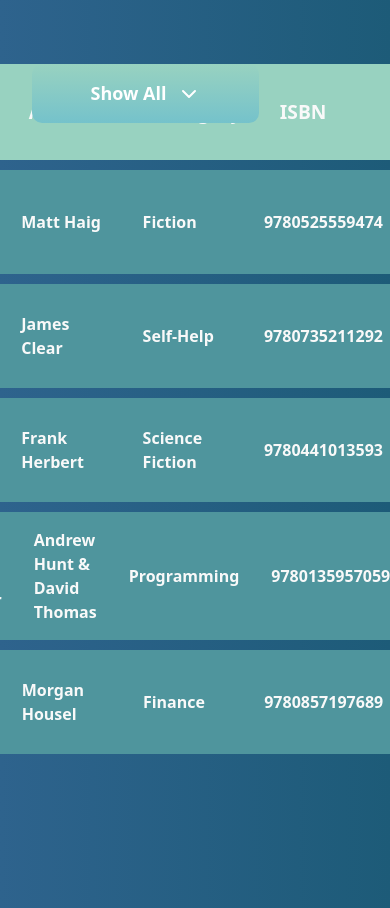
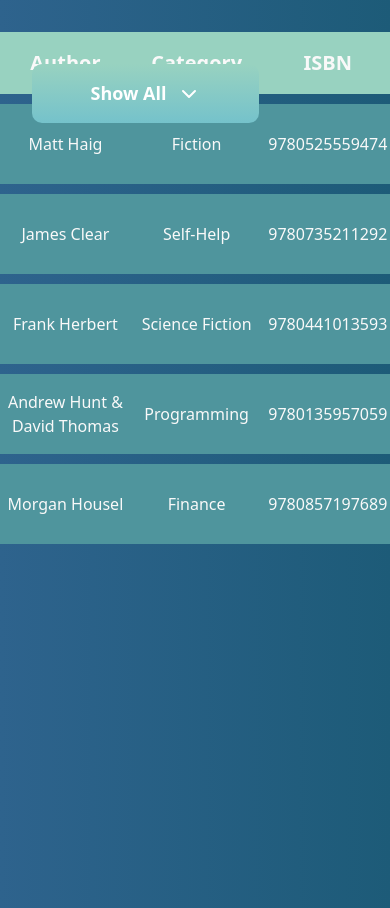
Before and after one commit to ElizaCalmau/books-dashboard-app, a React (Vite) app: page / in a window 390 px wide. Shown: the top 908 px of the page. Built offline with nearby package versions, Linux system fonts and the light colour scheme; data requests are answered from the project's data file.

Commit message:
added responsive styles for Table

```diff
--- a/src/components/Table/Table.module.scss
+++ b/src/components/Table/Table.module.scss
@@ -1,44 +1,49 @@
 @import "../../index.css";
 .table {
-  margin: 2em;
-  min-width: 70%;
-  display: flex;
   flex-direction: column;
-    .tableHeadRow{
+  table-layout: fixed;
+  width: 100%;
+  border-collapse: collapse;
+    th, td{
+      overflow: hidden;
+      text-overflow: ellipsis;
+      white-space: wrap;
+    }
+    .tableHeadRow, .tableBodyRow{
       display: flex;
       align-items: center;
+      justify-content: start;
       width: 100%;
       background-color: var(--table-header-color);
       border-radius: 10px;
-      .tableHeadItem {
-        padding: 1em;
-        flex: 1;
-        text-align: left;
-        font-size: 1.2em;
-      }
+      padding: 0 8px;
+      box-sizing: border-box;
     }
-
-    .tableRow{
-      display: flex;
-      align-items: center;
-      justify-content: space-between;
-      margin: 10px 0 10px;
+    .tableHeadItem, .tableDataItem {
+      padding: 16px 4px;
+      flex: 1;
+      text-align: center;
+      font-size: 20px;
+        @media (min-width: 1024px) {
+          font-size: 18px;
+        }
+    }
+    .tableBodyRow{
+      margin: 10px 0;
       width: 100%;
       background: var(--table-row-color);
-      border-radius: 10px;
       transition: all 0.4s ease-in-out;
       &:hover {
         background: var(--table-row-hover);
       }
       .tableDataItem{
-        padding: 1em;
-        flex: 1;
-        text-align: left;
-        font-weight: bold;
+        font-size: 16px;
       }
       .buttonWrapper{
         display: flex;
-        gap: 7px;
+        flex: 1;
+        align-items: center;
+        justify-content: space-evenly;
       }
     }
 
--- a/src/components/Table/Table.tsx
+++ b/src/components/Table/Table.tsx
@@ -42,7 +42,7 @@ export const Table = ({books} : {books: Book[]}) => {
                     <tbody>
                     {books.length > 0 && books.map((book: Book) => {
                         const {id, active, ...rest} = book;
-                        return <tr key={id} className={styles.tableRow} onClick={() => handleNavigation(`/update-book/${id}`)}>
+                        return <tr key={id} className={styles.tableBodyRow} onClick={() => handleNavigation(`/update-book/${id}`)}>
                             {Object.values(rest).map((prop) => {
                                 const itemId = uuidv4()
                                     return <td key={itemId} className={styles.tableDataItem}>
```
